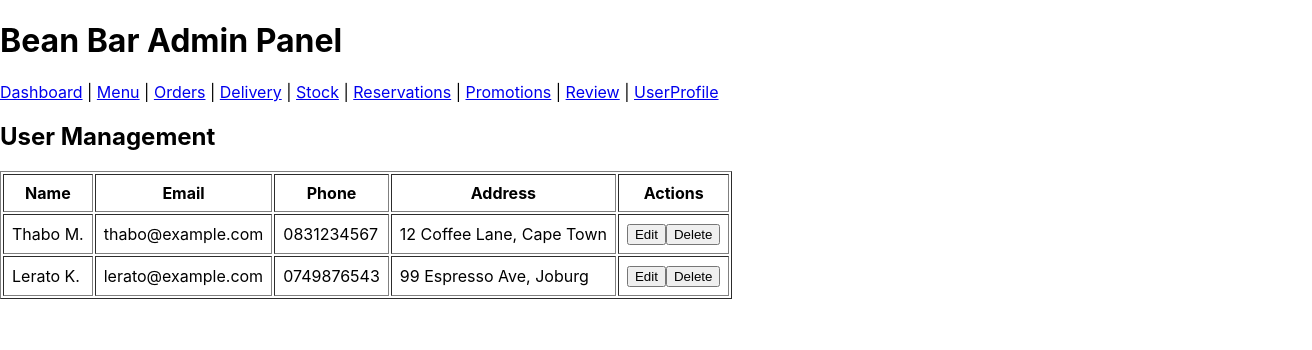
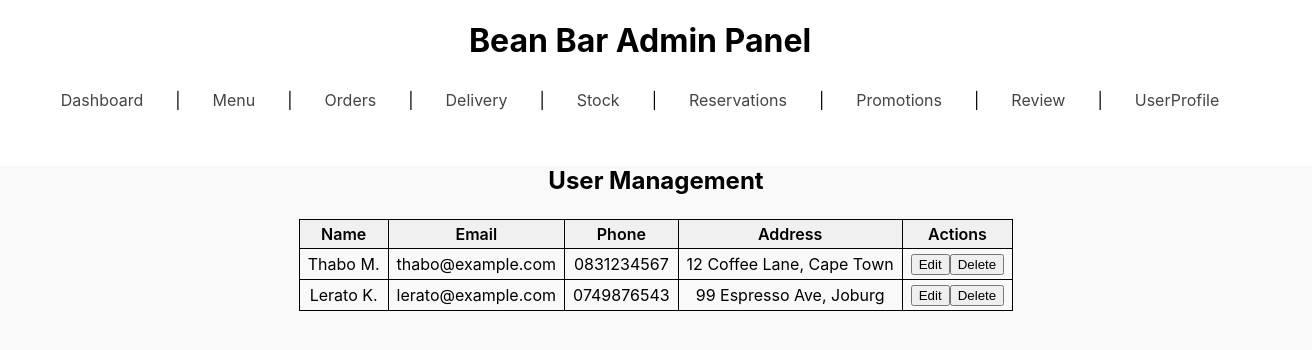
Before and after one commit to Khailum/BeanBar, a React (Create React App) app: page /userProfile in a window 1280 px wide. Shown: the top 350 px of the page, 1312 px wide, since content can reach past the window. Built offline with nearby package versions, Linux system fonts and the light colour scheme.

Commit message:
Add AppC.css, Update App.jsx,Menu,Orders,promotions,reservetions

```diff
--- a/src/App.css
+++ b/src/App.css
@@ -1,7 +1,9 @@
 .App {
   text-align: center;
 }
-
+h1{
+  text-align: center;
+}
 .App-logo {
   height: 40vmin;
   pointer-events: none;
@@ -14,20 +16,39 @@
 }
 
 .App-header {
-  background-color: #282c34;
-  min-height: 100vh;
-  display: flex;
-  flex-direction: column;
-  align-items: center;
-  justify-content: center;
-  font-size: calc(10px + 2vmin);
-  color: white;
+  font-size: 2.5rem;
+  font-weight: bold;
+  margin-top: 2rem;
+  margin-bottom: 1rem;
+  color: #2c2c2c;
+  text-align: center;
 }
 
-.App-link {
-  color: #61dafb;
+/* Updated nav styles — horizontally centered, responsive */
+nav {
+  display: flex;
+  flex-wrap: wrap;
+  justify-content: center;
+  align-items: center;
+  gap: 1rem;
+  margin-bottom: 2rem;
+  padding: 0 1rem;
 }
 
+nav a {
+  font-size: 1rem;
+  text-decoration: none;
+  color: #444;
+  padding: 0.5rem 1rem;
+  border-radius: 0.5rem;
+  transition: background-color 0.3s ease;
+}
+
+nav a:hover {
+  background-color: #f0f0f0;
+}
+
+/* Preserve original animation */
 @keyframes App-logo-spin {
   from {
     transform: rotate(0deg);
@@ -36,3 +57,31 @@
     transform: rotate(360deg);
   }
 }
+
+/* RESPONSIVENESS: Keep your existing mobile support */
+@media (max-width: 768px) {
+  .App-header {
+    font-size: 2rem;
+    margin-top: 1rem;
+  }
+
+  nav a {
+    font-size: 0.9rem;
+    padding: 0.4rem 0.8rem;
+  }
+}
+.app-container {
+  text-align: center;
+  margin-top: 20px;
+}
+
+@media (max-width: 480px) {
+  nav {
+    flex-direction: column;
+  }
+
+  nav a {
+    width: 100%;
+    text-align: center;
+  }
+}
--- a/src/App.js
+++ b/src/App.js
@@ -8,34 +8,42 @@ import Reservations from './Pages/Reservations';
 import Promotions from './Pages/Promotions';
 import Review from './Pages/Review';
 import UserProfile from './Pages/UserProfile';
+import ContentLayout from './Pages/ContentLayout';
+import './App.css';
 
 function App() {
   return (
+
     <Router>
       <div>
+
         <h1>Bean Bar Admin Panel</h1>
         <nav>
           <Link to="/">Dashboard</Link> |{' '}
           <Link to="/menu">Menu</Link> |{' '}
           <Link to="/orders">Orders</Link> |{' '}
-          <Link to="/Delivery">Delivery</Link> |{' '}
+          <Link to="/delivery">Delivery</Link> |{' '}
           <Link to="/stock">Stock</Link> |{' '}
           <Link to="/reservations">Reservations</Link> |{' '}
           <Link to="/promotions">Promotions</Link> |{' '}
           <Link to="/review">Review</Link> |{' '}
           <Link to="/userProfile">UserProfile</Link>
         </nav>
+
+        {/* Wrap your routed pages inside ContentLayout to center the page content */}
+        <ContentLayout>
           <Routes>
             <Route path="/" element={<Dashboard />} />
             <Route path="/menu" element={<Menu />} />
             <Route path="/orders" element={<Orders />} />
-          <Route path="/Delivery" element={<Delivery/>} />
+            <Route path="/delivery" element={<Delivery />} />
             <Route path="/stock" element={<Stock />} />
             <Route path="/reservations" element={<Reservations />} />
             <Route path="/promotions" element={<Promotions />} />
             <Route path="/review" element={<Review />} />
             <Route path="/userProfile" element={<UserProfile />} />
           </Routes>
+        </ContentLayout>
       </div>
     </Router>
   );
--- /dev/null
+++ b/src/Pages/ContentLayout.css
@@ -0,0 +1,52 @@
+/* src/Pages/ContentLayout.css */
+.centered-layout {
+  display: flex;
+  flex-direction: column;
+  align-items: center;      /* horizontally center */
+  margin-top: 3rem;         /* space from top */
+  padding: 0 1rem;          /* small horizontal padding */
+  min-height: 80vh;         /* to fill most of viewport height */
+  width: 100vw;             /* full viewport width */
+  background-color: #f9f9f9;
+  text-align: center;
+}
+
+.centered-layout h1,
+.centered-layout h2,
+.centered-layout h3,
+.centered-layout table {
+  margin: 0 auto;           /* center block elements horizontally */
+}
+
+/* Table styling */
+.centered-layout table {
+  width: 90%;
+  max-width: 50rem;         /* max width ~800px */
+  border-collapse: collapse;
+  margin-top: 1.5rem;
+}
+
+.centered-layout th,
+.centered-layout td {
+  padding: 0.75rem 1.125rem;
+  border: 1px solid #ddd;
+  font-size: 1rem;
+  text-align: center;
+}
+
+.centered-layout th {
+  background-color: #f0f0f0;
+  font-weight: 600;
+}
+
+/* Responsive for small screens */
+@media (max-width: 37.5rem) { /* 600px */
+  .centered-layout table {
+    width: 100%;
+  }
+  .centered-layout th,
+  .centered-layout td {
+    padding: 0.5rem 0.625rem;
+    font-size: 0.875rem;
+  }
+}
--- /dev/null
+++ b/src/Pages/ContentLayout.jsx
@@ -0,0 +1,15 @@
+// src/Pages/ContentLayout.jsx
+import React from 'react';
+import './ContentLayout.css';
+
+const ContentLayout = ({ children }) => {
+  return (
+    <div className="centered-layout">
+      <div className="content-container">
+        {children}
+      </div>
+    </div>
+  );
+};
+
+export default ContentLayout;
--- a/src/Pages/Delivery.jsx
+++ b/src/Pages/Delivery.jsx
@@ -1,6 +1,6 @@
-import { useState, useEffect } from 'react';
+import React, { useState, useEffect } from 'react';
 
-const Delivery = () => {
+const Deliveries = () => {
   const [deliveries, setDeliveries] = useState([]);
   const [loading, setLoading] = useState(false);
 
@@ -8,36 +8,36 @@ const Delivery = () => {
     setLoading(true);
     try {
       const res = await fetch('http://localhost:4000/api/deliveries');
-      if (!res.ok) throw new Error('Network response was not ok');
+      if (!res.ok) throw new Error('Failed to fetch deliveries');
       const data = await res.json();
       setDeliveries(data);
     } catch (err) {
-      alert('Failed to load deliveries: ' + err.message);
+      alert(err.message);
     } finally {
       setLoading(false);
     }
   };
 
-  const updateStatus = async (deliveryId, status) => {
+  const updateStatus = async (deliveryID, status) => {
     try {
-      await fetch(`http://localhost:4000/api/deliveries/${deliveryId}`, {
+      await fetch(`http://localhost:4000/api/deliveries/${deliveryID}`, {
         method: 'PATCH',
         headers: { 'Content-Type': 'application/json' },
         body: JSON.stringify({ deliveryStatus: status }),
       });
       fetchDeliveries();
     } catch (err) {
-      alert('Failed to update status: ' + err.message);
+      alert('Failed to update status');
     }
   };
 
-  const deleteDelivery = async (deliveryId) => {
+  const deleteDelivery = async (deliveryID) => {
     if (!window.confirm('Delete this delivery?')) return;
     try {
-      await fetch(`http://localhost:4000/api/deliveries/${deliveryId}`, { method: 'DELETE' });
+      await fetch(`http://localhost:4000/api/deliveries/${deliveryID}`, { method: 'DELETE' });
       fetchDeliveries();
     } catch (err) {
-      alert('Failed to delete: ' + err.message);
+      alert('Failed to delete delivery');
     }
   };
 
@@ -45,50 +45,68 @@ const Delivery = () => {
     fetchDeliveries();
   }, []);
 
+  // Same style as Orders page for consistency
+  const tableStyle = {
+    width: '100%',
+    borderCollapse: 'collapse',
+    marginTop: 16,
+  };
+
+  const thTdStyle = {
+    border: '1px solid #aaa',
+    padding: '8px',
+    textAlign: 'left',
+  };
+
+  const thStyle = {
+    ...thTdStyle,
+    backgroundColor: '#eee',
+    fontWeight: '600',
+  };
+
   return (
     <div>
-      <h2>Delivery</h2>
+      <h2>Deliveries</h2>
       <button onClick={fetchDeliveries} disabled={loading}>
         {loading ? 'Loading...' : 'Refresh'}
       </button>
-
-      <table border="1" cellPadding="4" cellSpacing="0">
+      <table style={tableStyle}>
         <thead>
           <tr>
-            <th>Delivery ID</th>
-            <th>Order Num</th>
-            <th>Address</th>
-            <th>Status</th>
-            <th>Time</th>
-            <th>Actions</th>
+            <th style={thStyle}>Delivery ID</th>
+            <th style={thStyle}>Order Num</th>
+            <th style={thStyle}>Address</th>
+            <th style={thStyle}>Status</th>
+            <th style={thStyle}>Time</th>
+            <th style={thStyle}>Actions</th>
           </tr>
         </thead>
         <tbody>
           {deliveries.length === 0 ? (
             <tr>
-              <td colSpan="6" style={{ textAlign: 'center' }}>
-                No deliveries found
+              <td style={thTdStyle} colSpan="6" align="center">
+                No deliveries found.
               </td>
             </tr>
           ) : (
-            deliveries.map(({ deliveryId, orderNum, address, deliveryStatus, time }) => (
-              <tr key={deliveryId}>
-                <td>{deliveryId}</td>
-                <td>{orderNum}</td>
-                <td>{address}</td>
-                <td>
+            deliveries.map(({ deliveryID, orderNum, address, deliveryStatus, time }) => (
+              <tr key={deliveryID}>
+                <td style={thTdStyle}>{deliveryID}</td>
+                <td style={thTdStyle}>{orderNum}</td>
+                <td style={thTdStyle}>{address}</td>
+                <td style={thTdStyle}>
                   <select
                     value={deliveryStatus}
-                    onChange={(e) => updateStatus(deliveryId, e.target.value)}
+                    onChange={(e) => updateStatus(deliveryID, e.target.value)}
                   >
                     <option value="Preparing">Preparing</option>
                     <option value="On the Way">On the Way</option>
                     <option value="Delivered">Delivered</option>
                   </select>
                 </td>
-                <td>{time}</td>
-                <td>
-                  <button onClick={() => deleteDelivery(deliveryId)}>Delete</button>
+                <td style={thTdStyle}>{time}</td>
+                <td style={thTdStyle}>
+                  <button onClick={() => deleteDelivery(deliveryID)}>Delete</button>
                 </td>
               </tr>
             ))
@@ -99,4 +117,4 @@ const Delivery = () => {
   );
 };
 
-export default Delivery;
+export default Deliveries;
--- a/src/Pages/Menu.jsx
+++ b/src/Pages/Menu.jsx
@@ -1,4 +1,7 @@
 import { useEffect, useState } from 'react';
+
+
+
 
 const Menu = () => {
   const [items, setItems] = useState([]);
--- a/src/Pages/Orders.jsx
+++ b/src/Pages/Orders.jsx
@@ -1,4 +1,5 @@
 import { useState, useEffect } from 'react';
+
 
 const Orders = () => {
   const [orders, setOrders] = useState([]);
--- a/src/Pages/UserProfile.jsx
+++ b/src/Pages/UserProfile.jsx
@@ -48,6 +48,25 @@ const handleDelete = (id) => {
     setUsers((prev) => prev.filter((u) => u.id !== id));
   };
 
+  const tableStyle = {
+    borderCollapse: 'collapse',
+    width: '100%'
+  };
+
+  const cellStyle = {
+    border: '1px solid #000',
+    padding: '4px 8px',
+    whiteSpace: 'nowrap',
+    overflow: 'hidden',
+    textOverflow: 'ellipsis'
+  };
+
+  const inputStyle = {
+    width: '100%',
+    padding: '2px 4px',
+    boxSizing: 'border-box'
+  };
+
   return (
     <div>
       <h2>User Management</h2>
@@ -55,45 +74,64 @@ return (
       {users.length === 0 ? (
         <p>No users found.</p>
       ) : (
-        <table border="1" cellPadding="8">
+        <table style={tableStyle}>
           <thead>
             <tr>
-            <th>Name</th>
-            <th>Email</th>
-            <th>Phone</th>
-
-            <th>Address</th>
-            <th>Actions</th>
+              <th style={cellStyle}>Name</th>
+              <th style={cellStyle}>Email</th>
+              <th style={cellStyle}>Phone</th>
+              <th style={cellStyle}>Address</th>
+              <th style={cellStyle}>Actions</th>
             </tr>
           </thead>
           <tbody>
             {users.map((user) =>
               editingUser === user.id ? (
                 <tr key={user.id}>
-                <td>
-                    <input name="name" value={formData.name} onChange={handleChange} />
+                  <td style={cellStyle}>
+                    <input
+                      style={inputStyle}
+                      name="name"
+                      value={formData.name}
+                      onChange={handleChange}
+                    />
                   </td>
-                <td>
-                    <input name="email" value={formData.email} onChange={handleChange} />
+                  <td style={cellStyle}>
+                    <input
+                      style={inputStyle}
+                      name="email"
+                      value={formData.email}
+                      onChange={handleChange}
+                    />
                   </td>
-                <td>
-                    <input name="phone" value={formData.phone} onChange={handleChange} />
+                  <td style={cellStyle}>
+                    <input
+                      style={inputStyle}
+                      name="phone"
+                      value={formData.phone}
+                      onChange={handleChange}
+                    />
                   </td>
-                <td>
-                    <input name="address" value={formData.address} onChange={handleChange} />
+                  <td style={cellStyle}>
+                    <input
+                      style={inputStyle}
+                      name="address"
+                      value={formData.address}
+                      onChange={handleChange}
+                    />
                   </td>
-                <td>
+                  <td style={cellStyle}>
                     <button onClick={handleSave}>Save</button>
                     <button onClick={() => setEditingUser(null)}>Cancel</button>
                   </td>
                 </tr>
               ) : (
                 <tr key={user.id}>
-                <td>{user.name}</td>
-                <td>{user.email}</td>
-                <td>{user.phone}</td>
-                <td>{user.address}</td>
-                <td>
+                  <td style={cellStyle}>{user.name}</td>
+                  <td style={cellStyle}>{user.email}</td>
+                  <td style={cellStyle}>{user.phone}</td>
+                  <td style={cellStyle}>{user.address}</td>
+                  <td style={cellStyle}>
                     <button onClick={() => handleEdit(user)}>Edit</button>
                     <button onClick={() => handleDelete(user.id)}>Delete</button>
                   </td>
```
Lines whose indentation alone changed are shown as unchanged.
